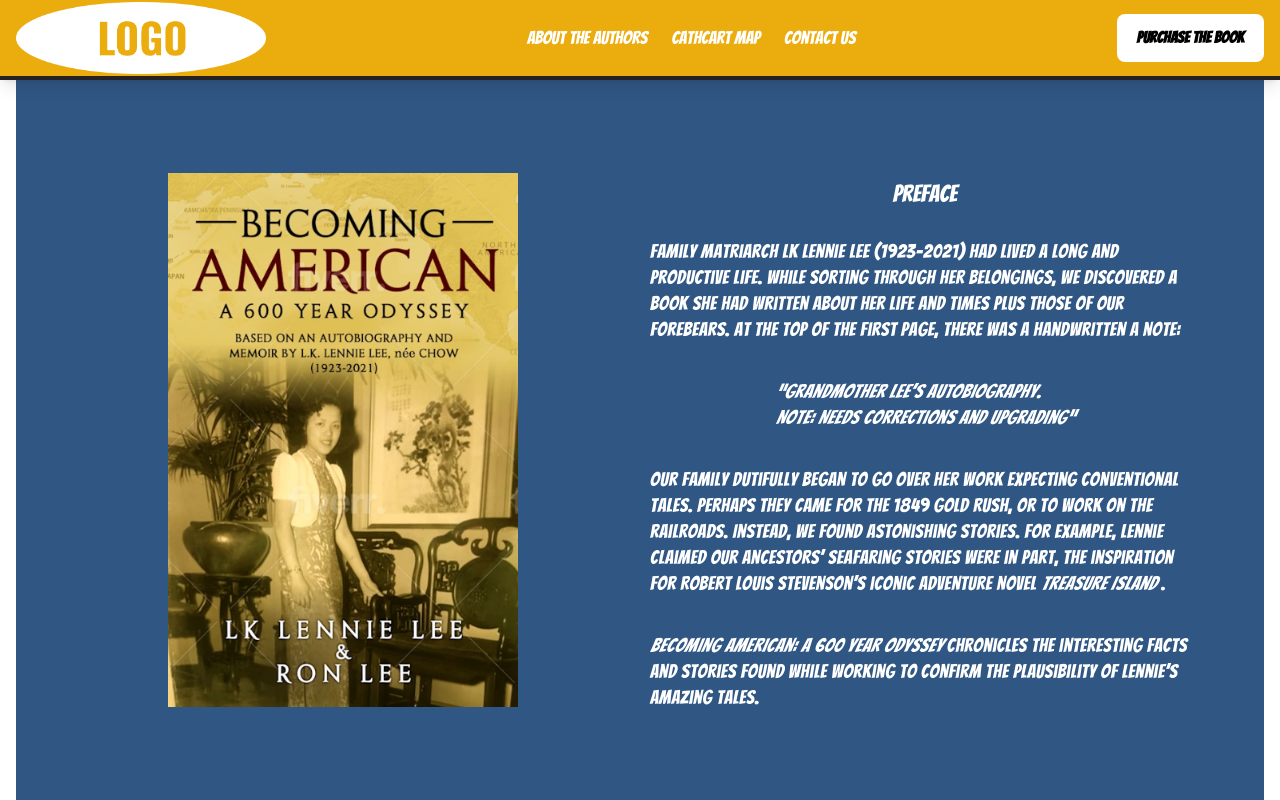
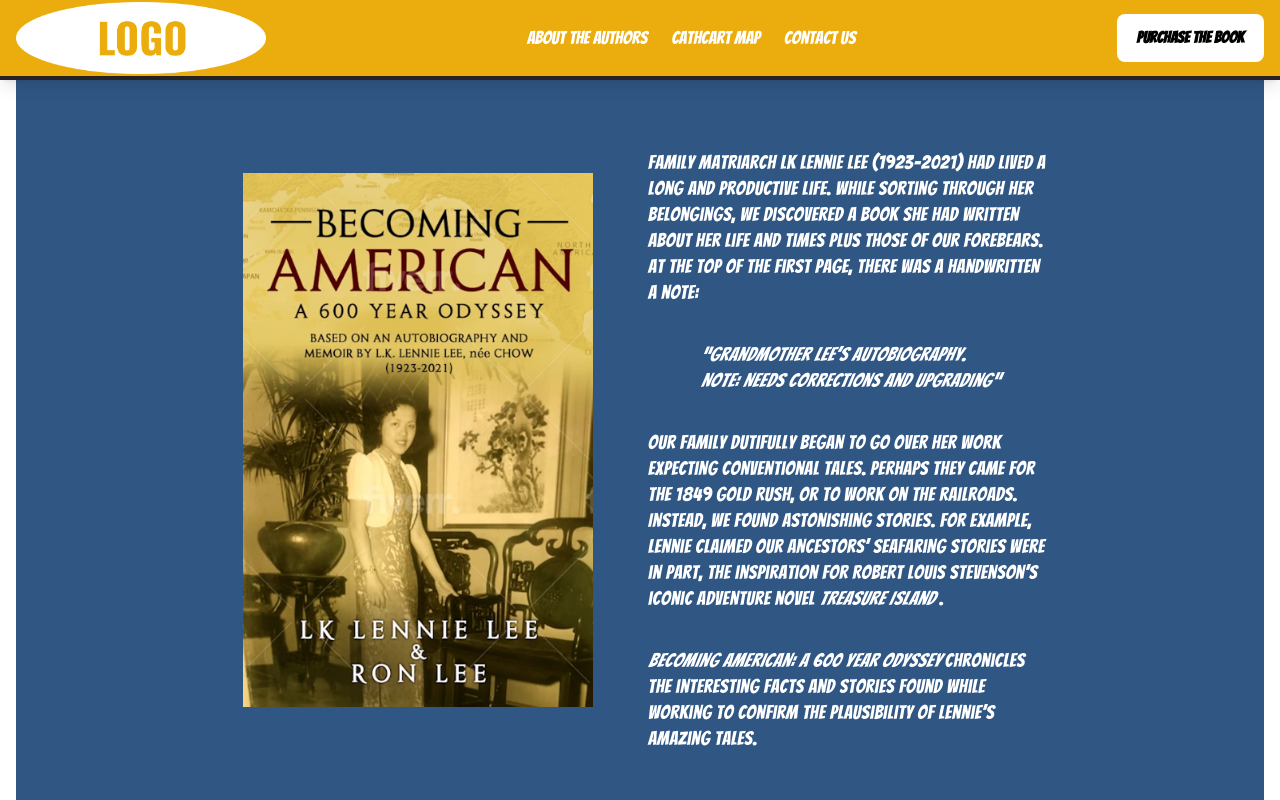
Before and after one commit to alison2686/book-map, a Next.js app: page / in a window 1280 px wide. Shown: the top 800 px of the page. Built offline with nearby package versions, Linux system fonts and the light colour scheme.

Commit message:
preface width

```diff
--- a/src/components/hero/index.tsx
+++ b/src/components/hero/index.tsx
@@ -23,7 +23,7 @@ export default function Hero() {
     <div className='container mx-auto px-4'>
       <div className='w-full min-h-screen flex flex-col justify-center items-center text-white bg-seafoam'>
         <div className='flex justify-center items-center text-center w-full p-8 mt-20'>
-          <div className='grid grid-cols-1 lg:grid-cols-2 gap-1 w-full h-full'>
+          <div className='grid grid-cols-1 gap-0 lg:grid-cols-2 w-3/4 h-full'>
             {/* Image column */}
             <div className='flex justify-center lg:justify-center items-center'>
               <Image
@@ -35,11 +35,11 @@ export default function Hero() {
             </div>
             {/* Text column */}
             <div className='flex flex-col justify-center items-center lg:mr-6'>
-              <div className='flex flex-col items-center'>
+              {/* <div className='flex flex-col items-center'>
                 <h2 className='text-2xl lg:text-2xl mt-4 text-center'>
                   Preface
                 </h2>
-              </div>
+              </div> */}
 
               <h4 className='hero-text'>
                 Family Matriarch LK Lennie Lee (1923-2021) had lived a long and
```
